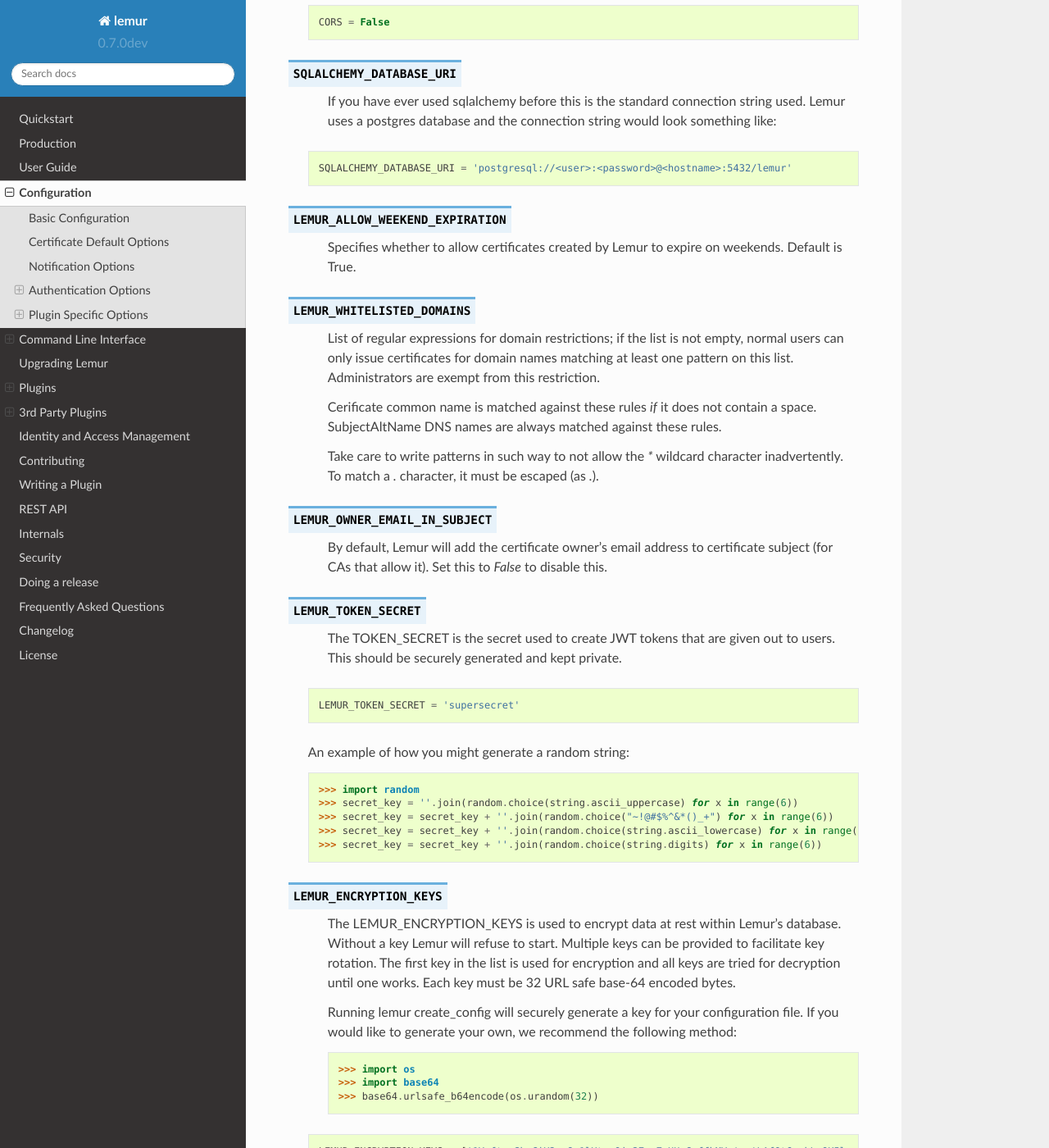
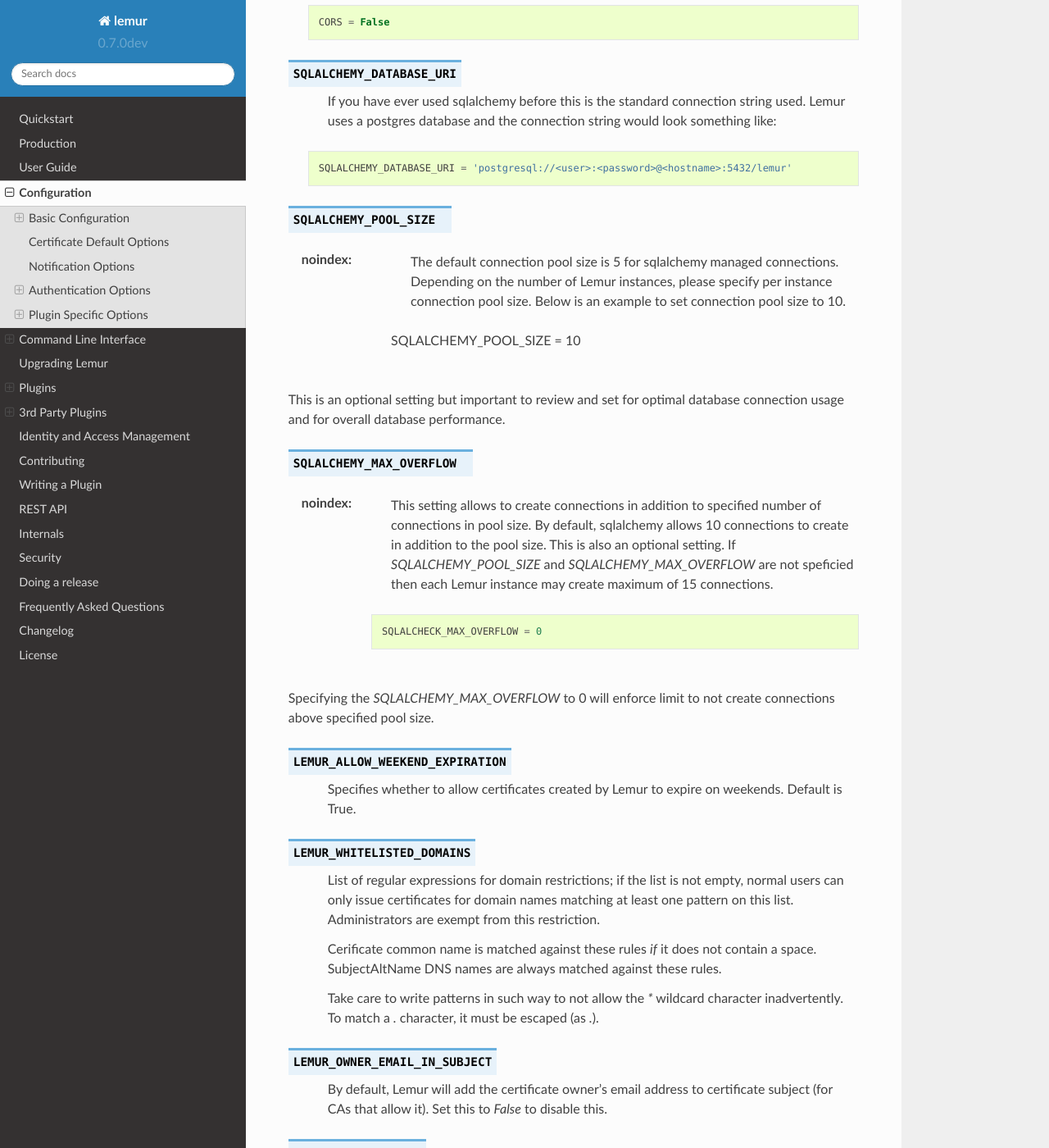
Before and after one commit to Netflix/lemur, a Sphinx documentation site: the page built from docs/administration.rst, in a window 1280 px wide and 1400 px high, scrolled down 1097 px. Shown: the whole window at 82% size. Built offline with Sphinx 7.4.7 and the Read the Docs theme 2.0.0, drawn with Linux system fonts in a browser that asks for light colours; pages that are not in the unit, such as notebooks, are missing from menus.

Commit message:
Documenting connection pool config settings

```diff
--- a/docs/administration.rst
+++ b/docs/administration.rst
@@ -63,6 +63,36 @@
     ::
 
         SQLALCHEMY_DATABASE_URI = 'postgresql://<user>:<password>@<hostname>:5432/lemur'
+
+
+.. data:: SQLALCHEMY_POOL_SIZE
+:noindex:
+
+            The default connection pool size is 5 for sqlalchemy managed connections.   Depending on the number of Lemur instances,
+            please specify per instance connection pool size.  Below is an example to set connection pool size to 10.
+
+        ::
+
+        SQLALCHEMY_POOL_SIZE = 10
+
+
+    .. warning::
+This is an optional setting but important to review and set for optimal database connection usage and for overall database performance.
+
+.. data:: SQLALCHEMY_MAX_OVERFLOW
+:noindex:
+
+        This setting allows to create connections in addition to specified number of connections in pool size.   By default, sqlalchemy
+        allows 10 connections to create in addition to the pool size.  This is also an optional setting.  If `SQLALCHEMY_POOL_SIZE` and
+        `SQLALCHEMY_MAX_OVERFLOW` are not speficied then each Lemur instance may create maximum of 15 connections.
+
+    ::
+
+        SQLALCHECK_MAX_OVERFLOW = 0
+
+
+    .. note::
+Specifying the `SQLALCHEMY_MAX_OVERFLOW` to 0 will enforce limit to not create connections above specified pool size.
 
 
 .. data:: LEMUR_ALLOW_WEEKEND_EXPIRATION
```
